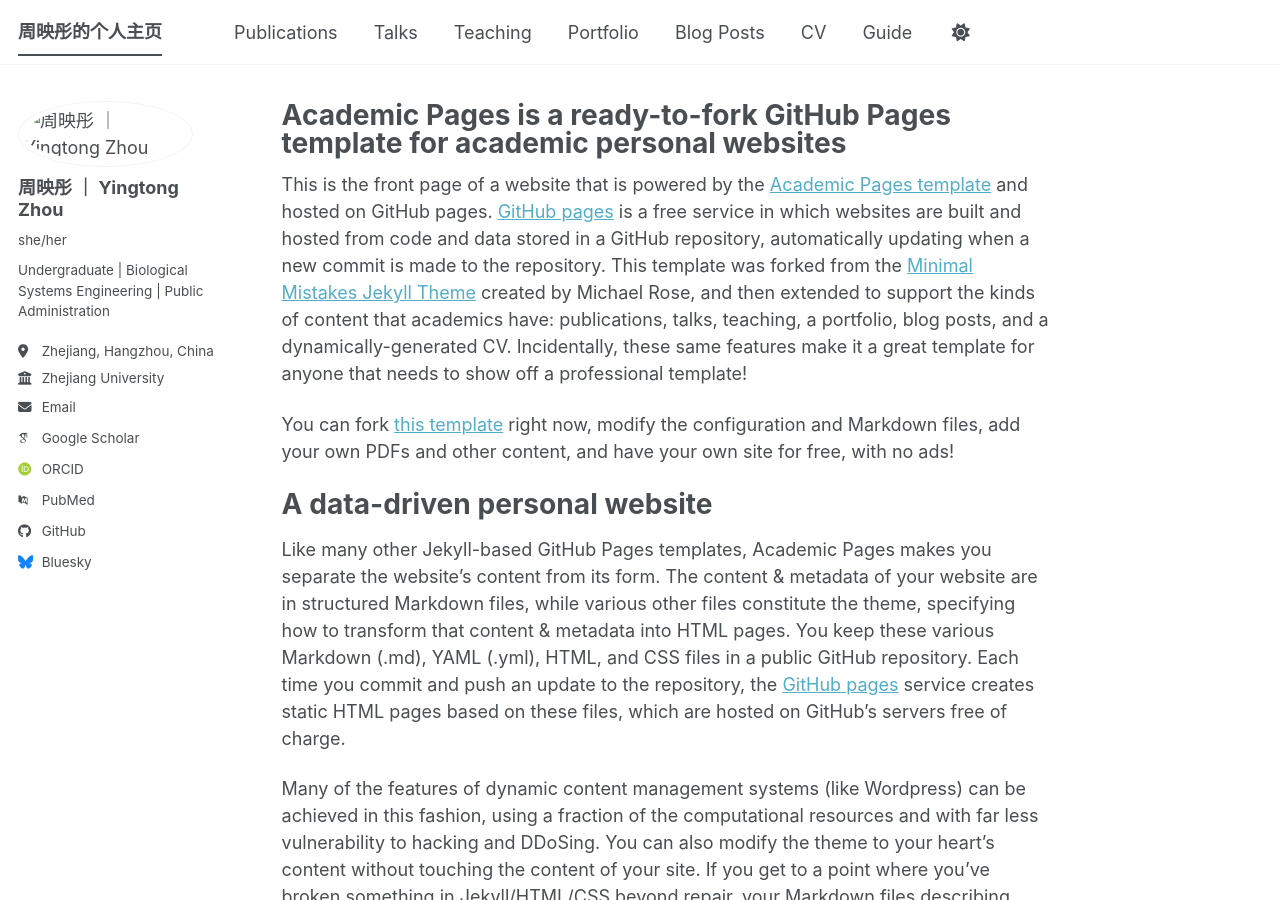
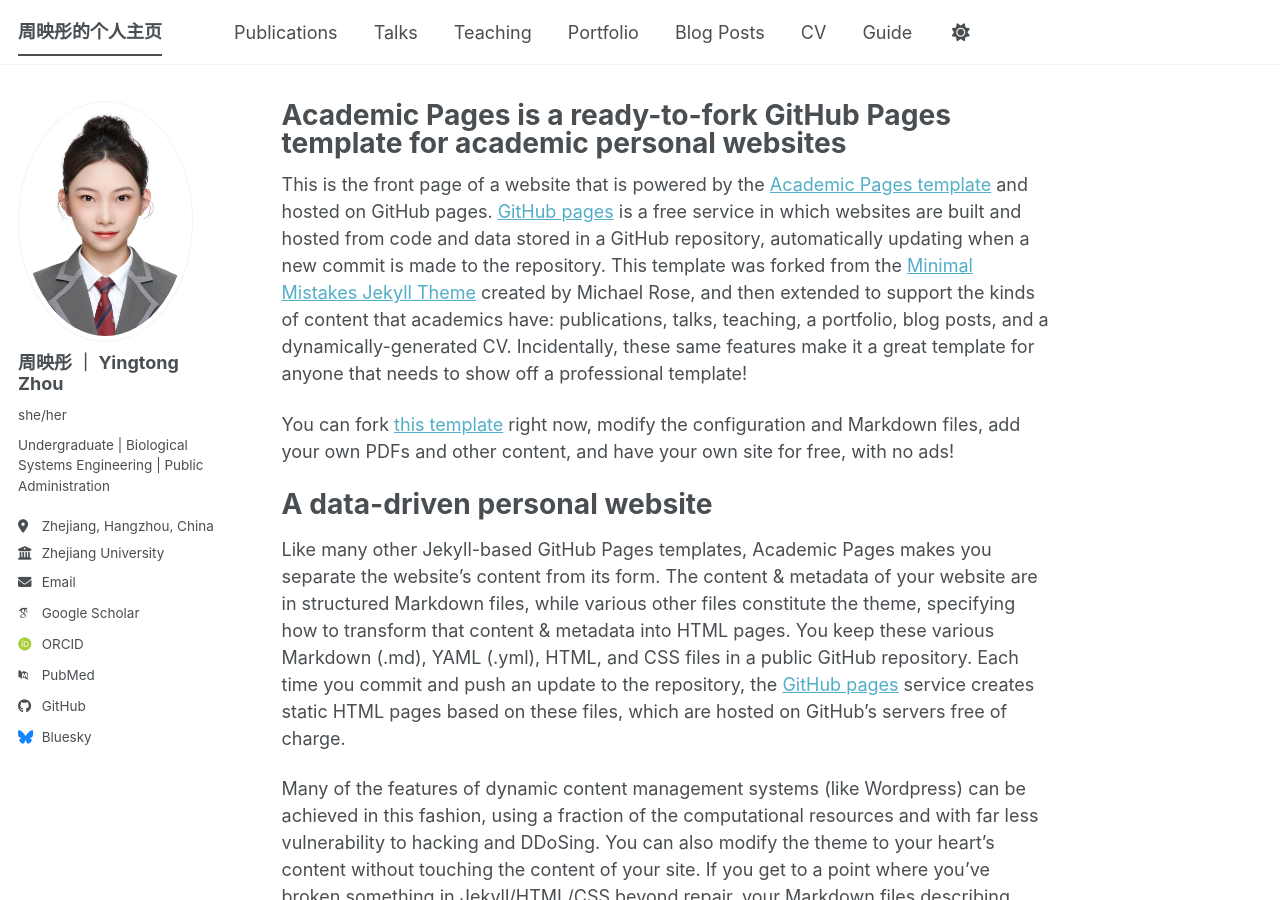
Before and after one commit to Zyt998116/Zyt998116.github.io, a Jekyll site: the page built from _pages/about.md, in a window 1280 px wide and 900 px high. Built offline with Jekyll 4.4.1, drawn with Linux system fonts in a browser that asks for light colours; some web fonts are replaced; a script bundle is joined from its source files by our own code; library files that are not in the unit come from our copies.

Commit message:
Update _config.yml

```diff
--- a/_config.yml
+++ b/_config.yml
@@ -23,7 +23,7 @@
 #               Additional customization can be done by editing /_includes/author-profile.html
 author:
   # Biographic information
-  avatar           : "/images/tt.jpg"
+  avatar           : "tt.jpg"
   name             : "周映彤 ｜ Yingtong Zhou"
   pronouns         : "she/her"
   bio              : "Undergraduate | Biological Systems Engineering | Public Administration"
```
